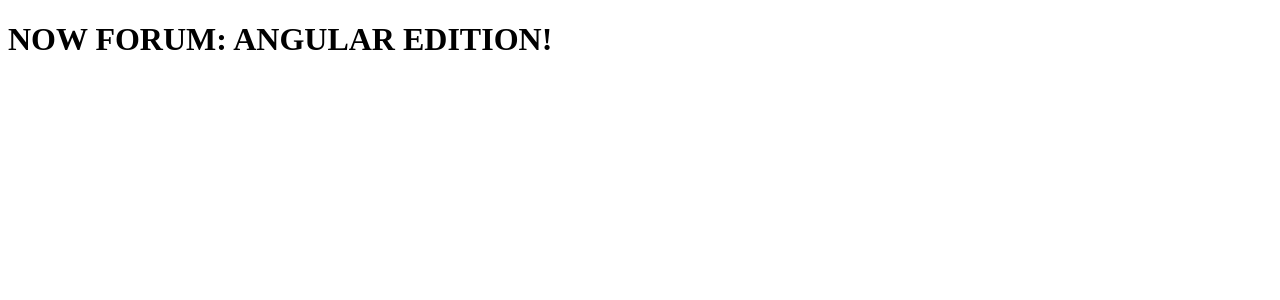
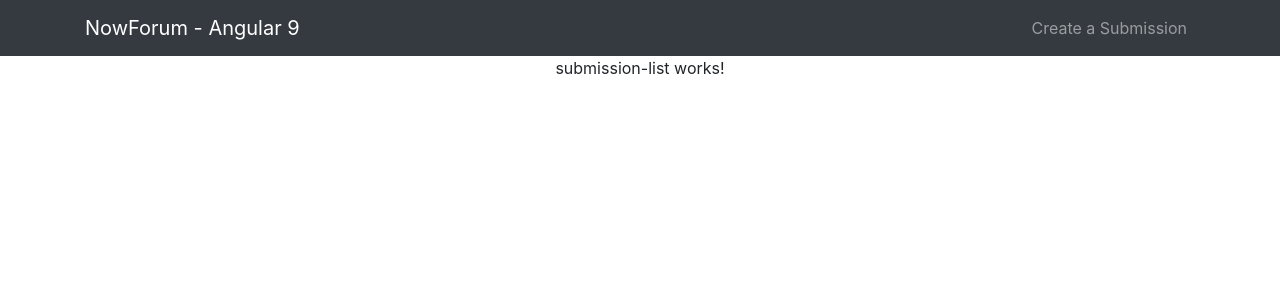
Before and after one commit to DanielJByczynski/NowForum-Angular, an Angular app: page / in a window 1280 px wide. Shown: the top 300 px of the page. Built offline with nearby package versions, Linux system fonts and the light colour scheme.

Commit message:
Created Submission-List Component.

```diff
--- /dev/null
+++ b/src/app/Submission/submission-list/submission-list.component.html
@@ -0,0 +1 @@
+<p>submission-list works!</p>
--- /dev/null
+++ b/src/app/Submission/submission-list/submission-list.component.ts
@@ -0,0 +1,15 @@
+import { Component, OnInit } from '@angular/core';
+
+@Component({
+  selector: 'app-submission-list',
+  templateUrl: './submission-list.component.html',
+  styleUrls: ['./submission-list.component.scss']
+})
+export class SubmissionListComponent implements OnInit {
+
+  constructor() { }
+
+  ngOnInit(): void {
+  }
+
+}
--- a/src/app/app.component.html
+++ b/src/app/app.component.html
@@ -1 +1,26 @@
-<h1>NOW FORUM: ANGULAR EDITION!</h1>
+<!-- Navigation -->
+<nav class="navbar navbar-expand-lg navbar-dark bg-dark static-top">
+  <div class="container">
+    <a class="navbar-brand" href="#">NowForum - Angular 9</a>
+    <button class="navbar-toggler" type="button" data-toggle="collapse" data-target="#navbarResponsive"
+      aria-controls="navbarResponsive" aria-expanded="false" aria-label="Toggle navigation">
+      <span class="navbar-toggler-icon"></span>
+    </button>
+    <div class="collapse navbar-collapse" id="navbarResponsive">
+      <ul class="navbar-nav ml-auto">
+        <li class="nav-item">
+          <a class="nav-link" href="#">Create a Submission</a>
+        </li>
+      </ul>
+    </div>
+  </div>
+</nav>
+
+<!-- Page Content -->
+<div class="container">
+  <div class="row">
+    <div class="col-lg-12 text-center">
+      <app-submission-list></app-submission-list>
+    </div>
+  </div>
+</div>
--- a/src/app/app.module.ts
+++ b/src/app/app.module.ts
@@ -3,10 +3,12 @@ import { NgModule } from '@angular/core';
 
 import { AppRoutingModule } from './app-routing.module';
 import { AppComponent } from './app.component';
+import { SubmissionListComponent } from './Submission/submission-list/submission-list.component';
 
 @NgModule({
   declarations: [
-    AppComponent
+    AppComponent,
+    SubmissionListComponent
   ],
   imports: [
     BrowserModule,
--- a/src/index.html
+++ b/src/index.html
@@ -6,8 +6,15 @@
   <base href="/">
   <meta name="viewport" content="width=device-width, initial-scale=1">
   <link rel="icon" type="image/x-icon" href="favicon.ico">
+  <link rel="stylesheet" href="https://stackpath.bootstrapcdn.com/bootstrap/4.5.0/css/bootstrap.min.css" integrity="sha384-9aIt2nRpC12Uk9gS9baDl411NQApFmC26EwAOH8WgZl5MYYxFfc+NcPb1dKGj7Sk" crossorigin="anonymous">
 </head>
 <body>
   <app-root></app-root>
+
+  <script
+  src="https://code.jquery.com/jquery-3.5.1.slim.min.js"
+  integrity="sha256-4+XzXVhsDmqanXGHaHvgh1gMQKX40OUvDEBTu8JcmNs="
+  crossorigin="anonymous"></script>
+  <script src="https://stackpath.bootstrapcdn.com/bootstrap/4.5.0/js/bootstrap.bundle.min.js" integrity="sha384-1CmrxMRARb6aLqgBO7yyAxTOQE2AKb9GfXnEo760AUcUmFx3ibVJJAzGytlQcNXd" crossorigin="anonymous"></script>
 </body>
 </html>
```
Also changed, not shown: src/app/Submission/submission-list/submission-list.component.scss (added), 1 other file (tests, documents, lock files or other folders).
